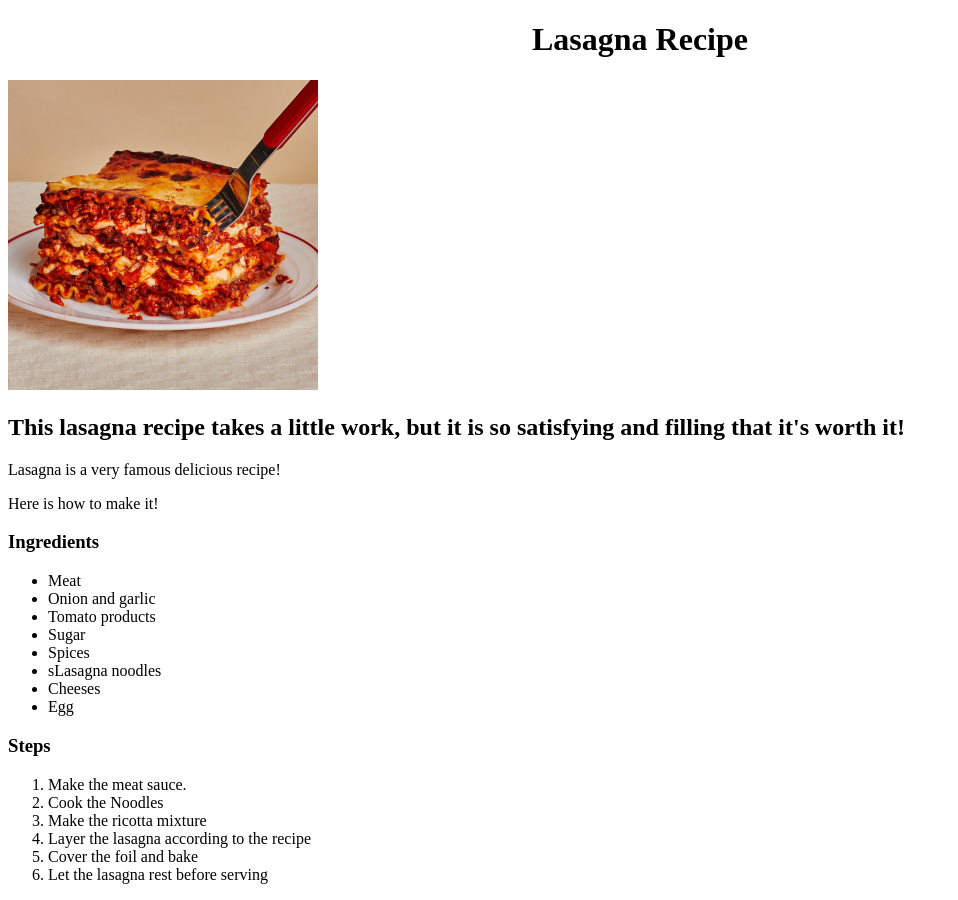
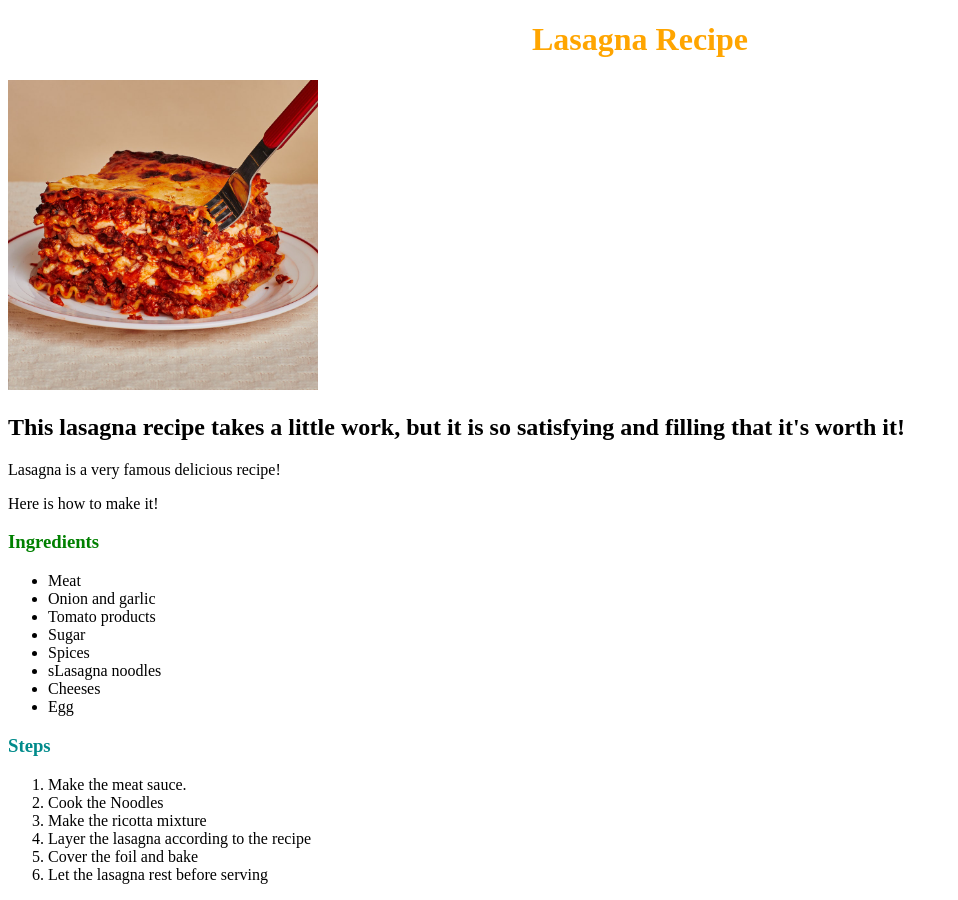
Before and after one commit to jsuszam12/odin-recipes, a plain HTML site: page recipes/lasagna.html in a window 1280 px wide. Shown: the whole page, without its empty margins (0-958 px from the left). Drawn offline with Linux system fonts and the light colour scheme.

Commit message:
updated styling for lasagna recipe - created classes for ingredients, steps and recipe titles

```diff
--- a/recipes/lasagna.html
+++ b/recipes/lasagna.html
@@ -7,7 +7,7 @@
     <title>Lasagna Recipe</title>
 </head>
 <body>
-    <h1>Lasagna Recipe</h1>
+    <h1 class="lasagna title">Lasagna Recipe</h1>
     <img src="../images/lasagna.jpg" alt="lasagna image" width="310" height="310">
 
     <h2>This lasagna recipe takes a little work, but it is so satisfying and filling that it's worth it!</h2>
@@ -15,7 +15,7 @@
     <p>Lasagna is a very famous delicious recipe!</p>
     <p>Here is how to make it!</p>
 
-    <h3>Ingredients</h3>
+    <h3 class="ingredients">Ingredients</h3>
     <ul>
         <li>Meat</li>
         <li>Onion and garlic</li>
@@ -27,7 +27,7 @@
         <li>Egg</li>
     </ul>
 
-   <h3>Steps</h3>
+   <h3 class="steps">Steps</h3>
     <ol>
         <li>Make the meat sauce.</li>
         <li>Cook the Noodles</li>
--- a/styles.css
+++ b/styles.css
@@ -18,16 +18,26 @@ h1 {
 
 }
 
-#lasagna {
+.lasagna {
     color: orange;
 
 }
 
-#chicken {
+.chicken {
     color: hsl(63, 65%, 71%);
 }
 
-#tacos {
+.tacos {
     color:  brown;
 
 }
+
+.ingredients {
+    color: green;
+
+}
+
+.steps {
+    color: darkcyan;
+
+}
```
Also changed, not shown: index.html (+3 -3 lines).
